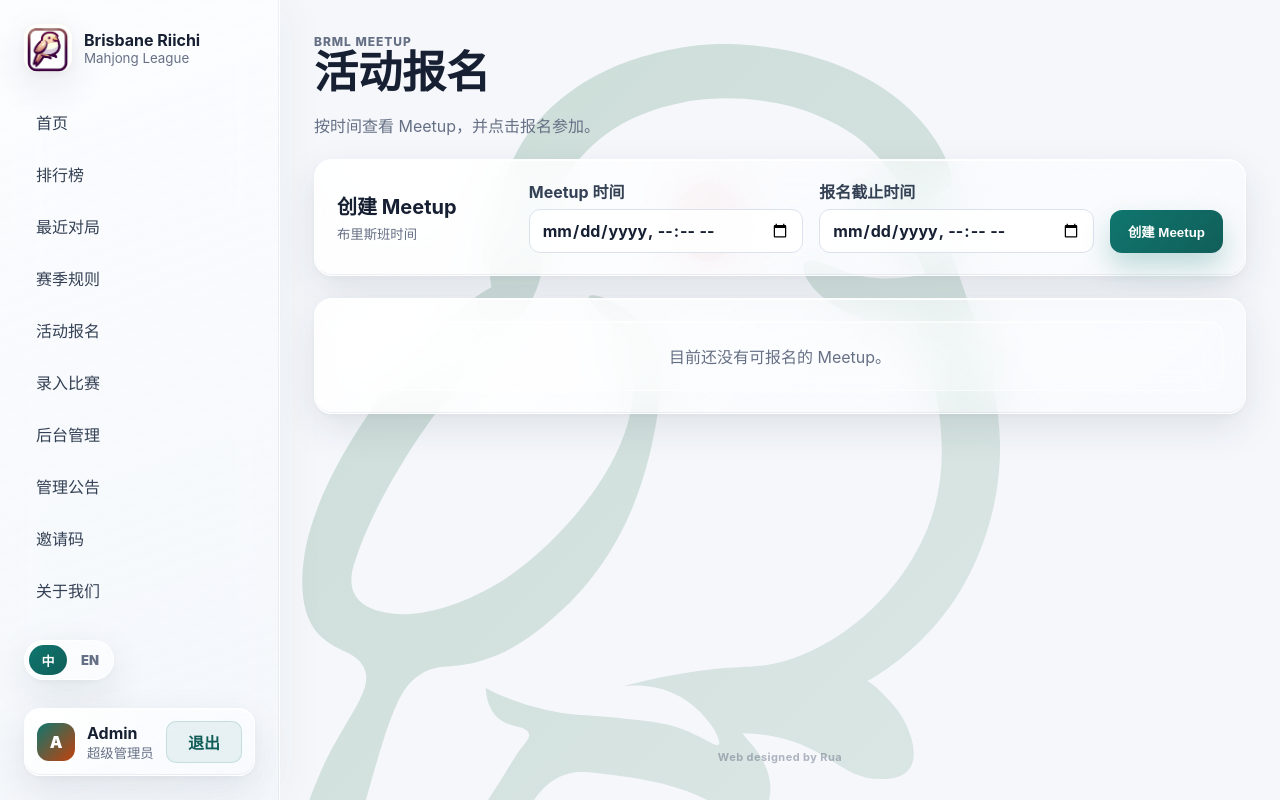
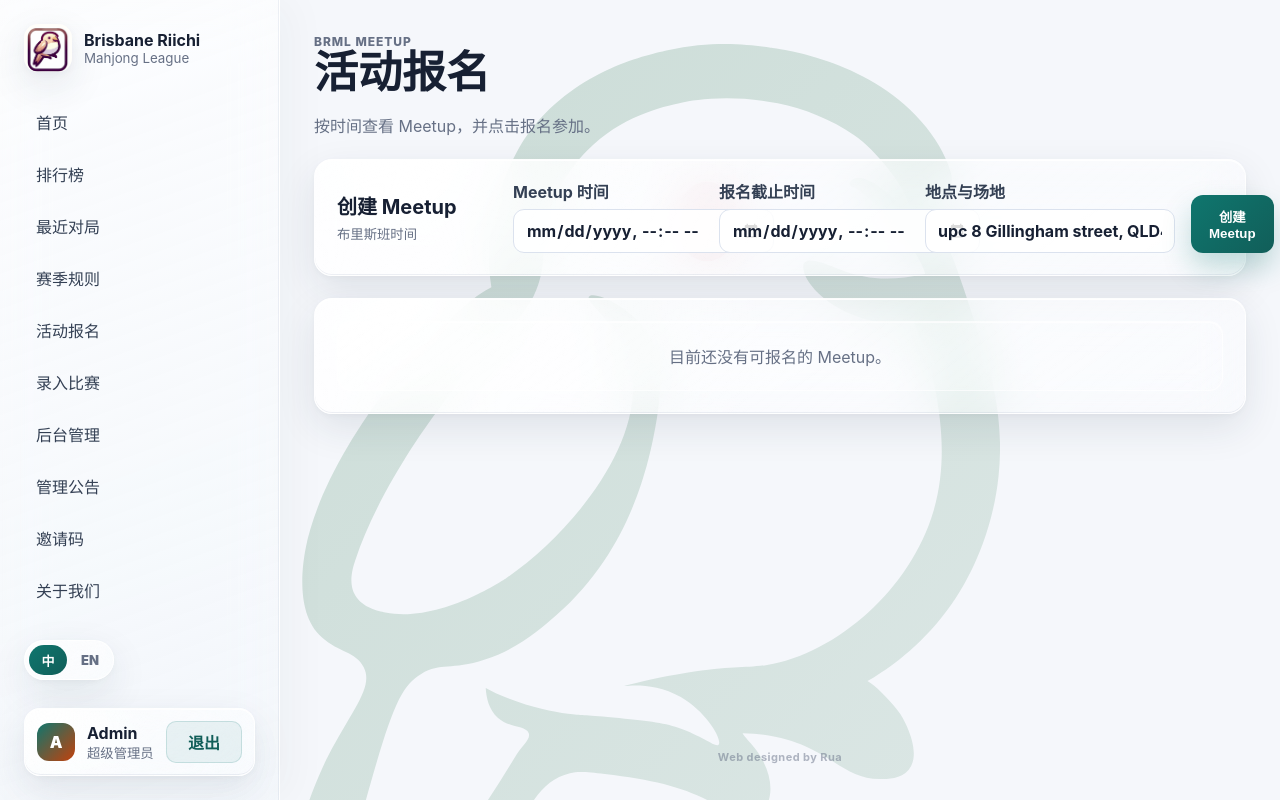
Before and after one commit to BOXIFAN/majhong-web, a Flask app: page /meetups in a window 1280 px wide. Run offline with Flask 3, Linux system fonts and the light colour scheme; the visitor is signed in with stand-in values (Sample User, id 1); data comes from the database, SQL or seed files in the repository; data that the repository does not hold is empty.

Commit message:
Add editable meetup venue

```diff
--- a/app.py
+++ b/app.py
@@ -32,6 +32,7 @@ SEED_DEMO_DATA = os.environ.get("SEED_DEMO_DATA", "false").lower() in {"1", "tru
 
 ADMIN_PASSWORD_HASH = "pbkdf2:sha256:600000$OE6JuNaR26tucuw6$c7c3987d9ac3d9e86f2fab2c689c8b49dab963e674f571e8d32d78bf5aaf8c80"
 ADMIN_PASSWORD_MIGRATION = "set-admin-password-2026-08-24"
+DEFAULT_MEETUP_VENUE = "upc 8 Gillingham street, QLD4102"
 
 SUPPORTED_LOCALES = ("zh", "en")
 
@@ -78,9 +79,10 @@ TRANSLATIONS = {
         "meetup.title": "活动报名",
         "meetup.subtitle": "按时间查看 Meetup，并点击报名参加。",
         "meetup.create": "创建 Meetup",
-        "meetup.edit": "编辑时间",
+        "meetup.edit": "编辑 Meetup",
         "meetup.time": "Meetup 时间",
         "meetup.deadline": "报名截止时间",
+        "meetup.venue": "地点与场地",
         "meetup.timezone": "布里斯班时间",
         "meetup.save": "保存时间",
         "meetup.signup": "报名",
@@ -341,9 +343,10 @@ TRANSLATIONS = {
         "meetup.title": "Meetup Sign-up",
         "meetup.subtitle": "View upcoming meetups in time order and sign up to attend.",
         "meetup.create": "Create Meetup",
-        "meetup.edit": "Edit Time",
+        "meetup.edit": "Edit Meetup",
         "meetup.time": "Meetup Time",
         "meetup.deadline": "Sign-up Deadline",
+        "meetup.venue": "Location & Venue",
         "meetup.timezone": "Brisbane time",
         "meetup.save": "Save Time",
         "meetup.signup": "Sign Up",
@@ -777,6 +780,7 @@ def create_app() -> Flask:
             "locale": locale,
             "t": translate,
             "match_type_label": match_type_label,
+            "default_meetup_venue": DEFAULT_MEETUP_VENUE,
         }
 
     @app.cli.command("init-db")
@@ -896,6 +900,7 @@ def create_app() -> Flask:
     def meetup_new():
         meetup_at = parse_local_datetime(request.form.get("meetup_at", ""))
         signup_deadline = parse_local_datetime(request.form.get("signup_deadline", ""))
+        venue = request.form.get("venue", "").strip() or DEFAULT_MEETUP_VENUE
         if not meetup_at or not signup_deadline:
             flash(translate("meetup.time_required"), "error")
         elif signup_deadline > meetup_at:
@@ -903,8 +908,8 @@ def create_app() -> Flask:
         else:
             timestamp = now()
             execute(
-                "insert into meetups (meetup_at, signup_deadline, created_by, created_at, updated_at) values (?, ?, ?, ?, ?)",
-                (meetup_at, signup_deadline, g.user["id"], timestamp, timestamp),
+                "insert into meetups (meetup_at, signup_deadline, venue, created_by, created_at, updated_at) values (?, ?, ?, ?, ?, ?)",
+                (meetup_at, signup_deadline, venue, g.user["id"], timestamp, timestamp),
             )
             flash(translate("meetup.created"), "success")
         return redirect(url_for("meetups"))
@@ -919,14 +924,15 @@ def create_app() -> Flask:
         if request.method == "POST":
             meetup_at = parse_local_datetime(request.form.get("meetup_at", ""))
             signup_deadline = parse_local_datetime(request.form.get("signup_deadline", ""))
+            venue = request.form.get("venue", "").strip() or DEFAULT_MEETUP_VENUE
             if not meetup_at or not signup_deadline:
                 flash(translate("meetup.time_required"), "error")
             elif signup_deadline > meetup_at:
                 flash(translate("meetup.deadline_order"), "error")
             else:
                 execute(
-                    "update meetups set meetup_at = ?, signup_deadline = ?, updated_at = ? where id = ?",
-                    (meetup_at, signup_deadline, now(), meetup_id),
+                    "update meetups set meetup_at = ?, signup_deadline = ?, venue = ?, updated_at = ? where id = ?",
+                    (meetup_at, signup_deadline, venue, now(), meetup_id),
                 )
                 flash(translate("meetup.updated"), "success")
                 return redirect(url_for("meetup_detail", meetup_id=meetup_id))
@@ -935,6 +941,7 @@ def create_app() -> Flask:
             meetup=meetup,
             meetup_time=meetup["meetup_at"].replace(" ", "T")[:16],
             signup_deadline=meetup["signup_deadline"].replace(" ", "T")[:16],
+            meetup_venue=meetup["venue"],
         )
 
     @app.route("/meetups/<int:meetup_id>/signup", methods=("POST",))
@@ -1689,6 +1696,7 @@ def ensure_meetups_tables() -> None:
           id integer primary key autoincrement,
           meetup_at text not null,
           signup_deadline text not null,
+          venue text not null default 'upc 8 Gillingham street, QLD4102',
           archived_at text,
           archived_by integer,
           created_by integer not null,
@@ -1701,11 +1709,19 @@ def ensure_meetups_tables() -> None:
     columns = {row["name"] for row in db.execute("pragma table_info(meetups)").fetchall()}
     if "signup_deadline" not in columns:
         db.execute("alter table meetups add column signup_deadline text")
+    if "venue" not in columns:
+        db.execute(
+            "alter table meetups add column venue text not null default 'upc 8 Gillingham street, QLD4102'"
+        )
     if "archived_at" not in columns:
         db.execute("alter table meetups add column archived_at text")
     if "archived_by" not in columns:
         db.execute("alter table meetups add column archived_by integer")
     db.execute("update meetups set signup_deadline = meetup_at where signup_deadline is null")
+    db.execute(
+        "update meetups set venue = ? where venue is null or trim(venue) = ''",
+        (DEFAULT_MEETUP_VENUE,),
+    )
     db.execute(
         """
         create table if not exists meetup_signups (
--- a/schema.sql
+++ b/schema.sql
@@ -35,6 +35,7 @@ create table meetups (
   id integer primary key autoincrement,
   meetup_at text not null,
   signup_deadline text not null,
+  venue text not null default 'upc 8 Gillingham street, QLD4102',
   archived_at text,
   archived_by integer,
   created_by integer not null,
--- a/static/style.css
+++ b/static/style.css
@@ -766,7 +766,7 @@ p {
 
 .meetup-create-form {
   display: grid;
-  grid-template-columns: minmax(170px, 0.8fr) repeat(2, minmax(220px, 1.25fr)) auto;
+  grid-template-columns: minmax(160px, 0.7fr) repeat(2, minmax(190px, 1fr)) minmax(250px, 1.35fr) auto;
   gap: 16px;
   align-items: end;
   margin-bottom: 22px;
@@ -898,6 +898,15 @@ p {
 .meetup-list-summary dd {
   color: var(--ink);
   font-weight: 850;
+  overflow-wrap: anywhere;
+}
+
+.meetup-venue-item {
+  grid-column: 1 / -1;
+}
+
+.meetup-detail-venue {
+  overflow-wrap: anywhere;
 }
 
 .meetup-view-link {
@@ -2234,6 +2243,10 @@ select:focus {
     grid-template-columns: 1fr;
   }
 
+  .meetup-venue-item {
+    grid-column: auto;
+  }
+
   .meetup-view-link {
     justify-self: start;
   }
--- a/templates/meetup_detail.html
+++ b/templates/meetup_detail.html
@@ -6,6 +6,7 @@
     <p class="eyebrow">BRML Meetup</p>
     <h1>{{ meetup.meetup_at[:16] }}</h1>
     <p>{{ t('meetup.timezone') }} · {{ t('meetup.deadline') }}：{{ meetup.signup_deadline[:16] }}</p>
+    <p class="meetup-detail-venue"><strong>{{ t('meetup.venue') }}：</strong>{{ meetup.venue }}</p>
   </div>
   <span class="meetup-status-badge status-{{ status }}">{{ t('meetup.' ~ status) }}</span>
 </section>
--- a/templates/meetup_form.html
+++ b/templates/meetup_form.html
@@ -13,6 +13,9 @@
   <label>{{ t('meetup.deadline') }}
     <input name="signup_deadline" type="datetime-local" required value="{{ request.form.get('signup_deadline', signup_deadline) }}">
   </label>
+  <label>{{ t('meetup.venue') }}
+    <input name="venue" type="text" required value="{{ request.form.get('venue', meetup_venue) }}">
+  </label>
   <div class="form-actions">
     <a class="secondary-button" href="{{ url_for('meetups') }}">{{ t('match.cancel') }}</a>
     <button class="button slim" type="submit">{{ t('meetup.save') }}</button>
--- a/templates/meetups.html
+++ b/templates/meetups.html
@@ -21,6 +21,9 @@
     <label>{{ t('meetup.deadline') }}
       <input name="signup_deadline" type="datetime-local" required>
     </label>
+    <label>{{ t('meetup.venue') }}
+      <input name="venue" type="text" value="{{ default_meetup_venue }}" required>
+    </label>
     <button class="button" type="submit">{{ t('meetup.create') }}</button>
   </form>
 {% endif %}
@@ -38,6 +41,7 @@
           <dl>
             <div><dt>{{ t('meetup.deadline') }}</dt><dd>{{ meetup.signup_deadline[:16] }}</dd></div>
             <div><dt>{{ t('meetup.attendees') }}</dt><dd>{{ t('meetup.attendee_count', count=meetup.attendee_count) }}</dd></div>
+            <div class="meetup-venue-item"><dt>{{ t('meetup.venue') }}</dt><dd>{{ meetup.venue }}</dd></div>
           </dl>
           <strong class="meetup-view-link">{{ t('meetup.view_signup') }} →</strong>
         </div>
```
